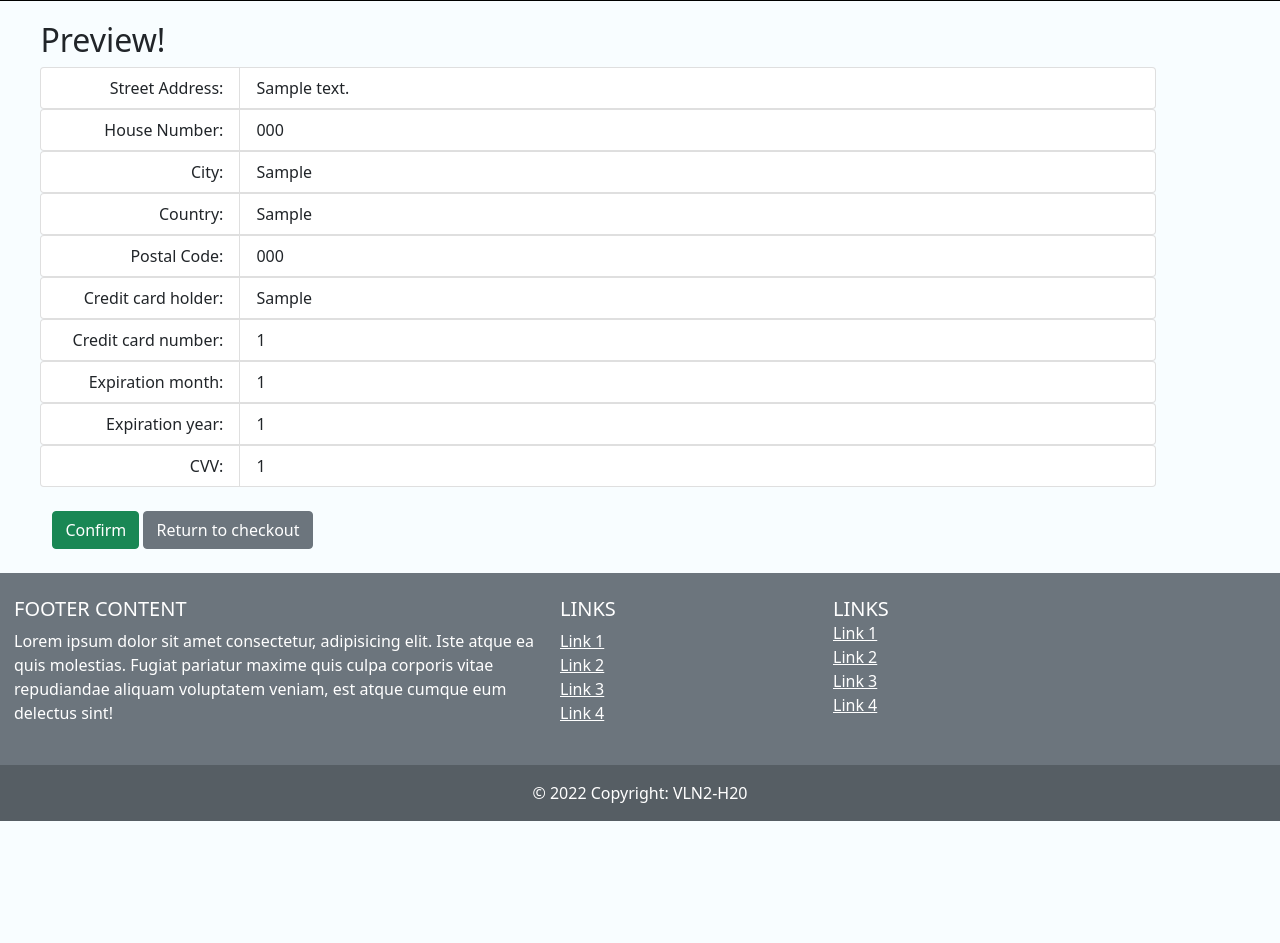
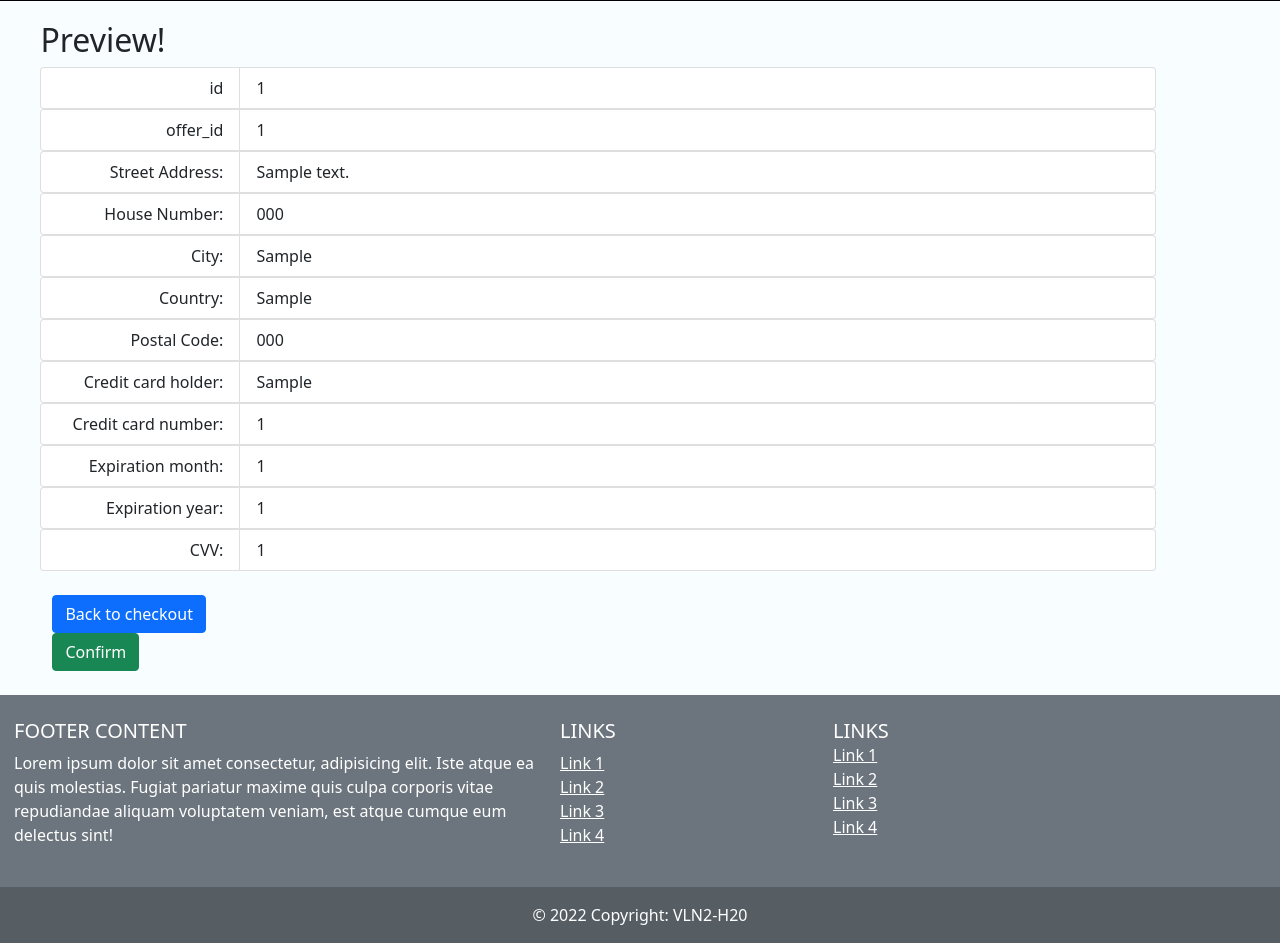
Before and after one commit to andriy21p/eCommerce_website, a Django app: page /checkout/1/preview in a window 1280 px wide. Shown: the part 102-1045 px from the top of the page. Before the commit the page ends 923 px from the top, so only its background shows below. Run offline with Django 4.2, Linux system fonts and the light colour scheme; tables that the repository leaves empty hold one stand-in row (values such as "Sample post"); some libraries are stand-ins or nearby versions.

Commit message:
Almost there...

```diff
--- a/fire_sale/checkout/urls.py
+++ b/fire_sale/checkout/urls.py
@@ -3,7 +3,7 @@ from . import views
 
 urlpatterns = [
     path('', views.index, name='checkout'),
-    path('<int:order_id>', views.register_checkout),
+    path('<int:order_id>', views.register_checkout, name="register"),
     path('<int:checkout_id>/preview', views.get_checkout_by_id, name="preview"),
     path("<int:checkout_id>/review", views.user_review, name="review")
     # path('create', views.register_checkout, ame='create-checkout'),
--- a/fire_sale/checkout/views.py
+++ b/fire_sale/checkout/views.py
@@ -22,7 +22,7 @@ def get_checkout_by_id(request, checkout_id):
     #checkout = get_object_or_404(Checkout, pk=checkout_id)
     checkout = [{
         "id": co_entry.id,
-        # "offer_id": co_entry.offer_id,
+        "offer_id": co_entry.offer_id,
         "Street Address:": co_entry.street_address,
         "House Number:": co_entry.house_number,
         "City:": co_entry.city,
@@ -44,17 +44,33 @@ def register_checkout(request, order_id):
         return redirect('my-profile')
 
     if request.method == 'POST':
-        formdata = request.POST.copy()
-        formdata['offer'] = order.offer_by.pk
-        form = CheckoutForm(data=formdata)
-        if form.is_valid():
-            new_checkout = form.save()
-            return redirect('preview', checkout_id=new_checkout.pk)
+        if order.checkout_id is not None:
+            checkout = get_object_or_404(Checkout, order=order_id)
+            form = CheckoutForm(initial=checkout)
+            return render(request, 'checkout/index.html', {
+                "form": form,
+            })
+        else:
+            formdata = request.POST.copy()
+            formdata['offer'] = order
+            form = CheckoutForm(data=formdata)
+            if form.is_valid():
+                new_checkout = form.save(commit=False)
+                new_checkout.pk = order_id
+                new_checkout.save()
+                offer = Offer.objects.get(id=order_id)
+                offer.checkout_id = order_id
+                offer.save()
+                # form.cleaned_data["offer"].checkout_id = new_checkout.pk
+                return redirect('preview', checkout_id=new_checkout.pk)
 
-    orderinstance = {'name': order.offer_by.pk, 'item': order.item_id}
+
+    # orderinstance = {'name': order.offer_by.pk, 'item': order.item_id}
+
     return render(request, 'checkout/index.html', {
-        'item': order_id,
-        'form': CheckoutForm(initial=orderinstance),
+        # 'item': order_id,
+        # 'form': CheckoutForm(initial=orderinstance),
+        'form': CheckoutForm(),
         'order': order,
     })
 
--- a/fire_sale/templates/checkout/preview.html
+++ b/fire_sale/templates/checkout/preview.html
@@ -4,7 +4,7 @@
     <h2>Preview!</h2>
     {% for entry in checkout %}
         {% for key,value in entry.items %}
-            {% if key != "id" %}
+            {% if key != "id" or key != "offer_id" %}
             <ul class="list-group list-group-horizontal-sm">
                   <li class="list-group-item preview-first">{{ key }}</li>
                   <li class="list-group-item flex-fill">{{ value }}</li>
@@ -15,8 +15,16 @@
     </div>
     <footer aria-label="preview footer">
     <div class="container p-4">
+    {% for entry in checkout %}
+    <form action="{% url "register" order_id=entry.offer_id %}" method="post">
+    {% endfor %}
+    {% csrf_token %}
+    <input type="submit" name="button" class="btn btn-primary" value="Back to checkout">
+    </form>
+
         <button class="btn btn-success" onclick="">Confirm</button>
-        <button class="btn btn-secondary">Return to checkout</button>
+
+        </button>
     </div>
     </footer>
 {% endblock %}
```
